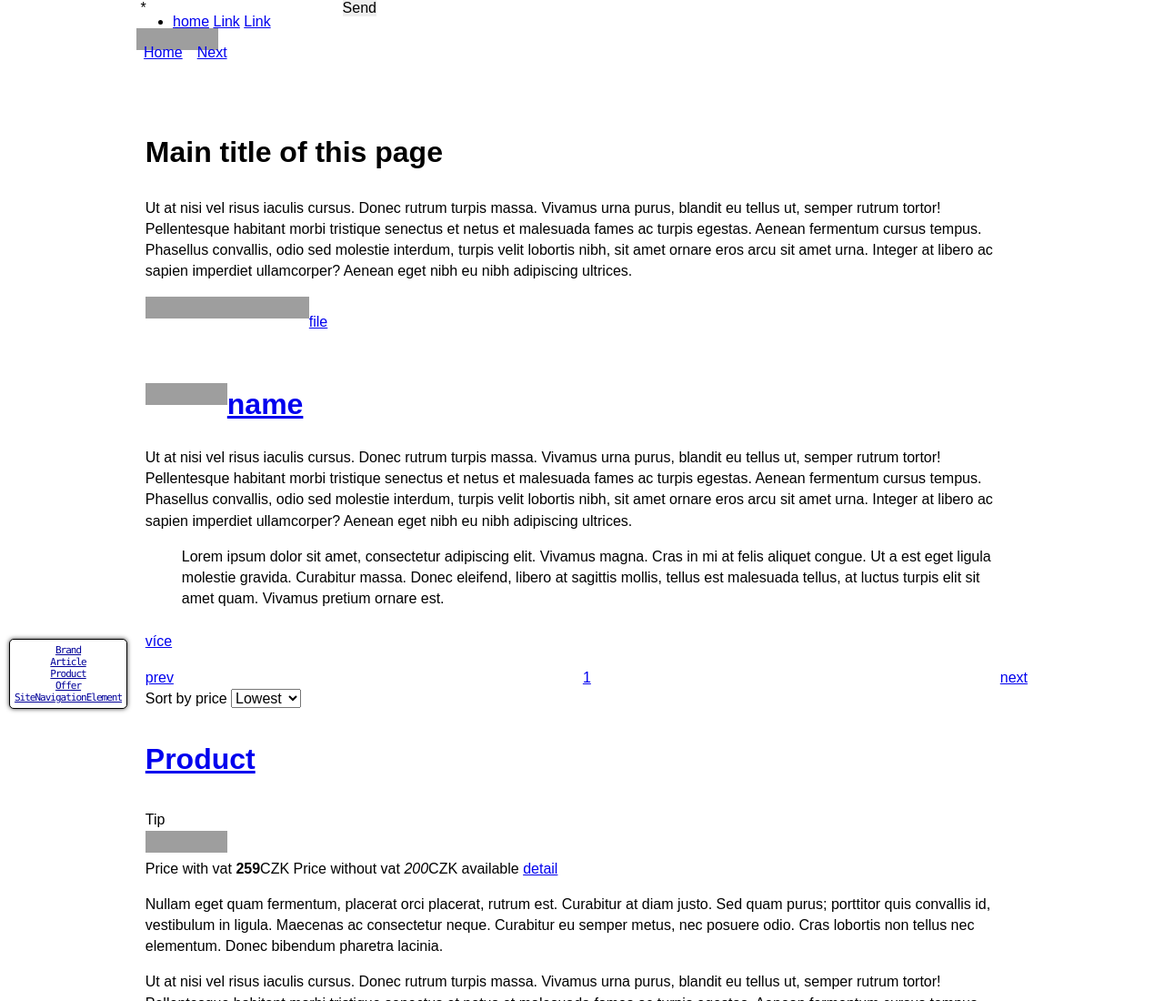
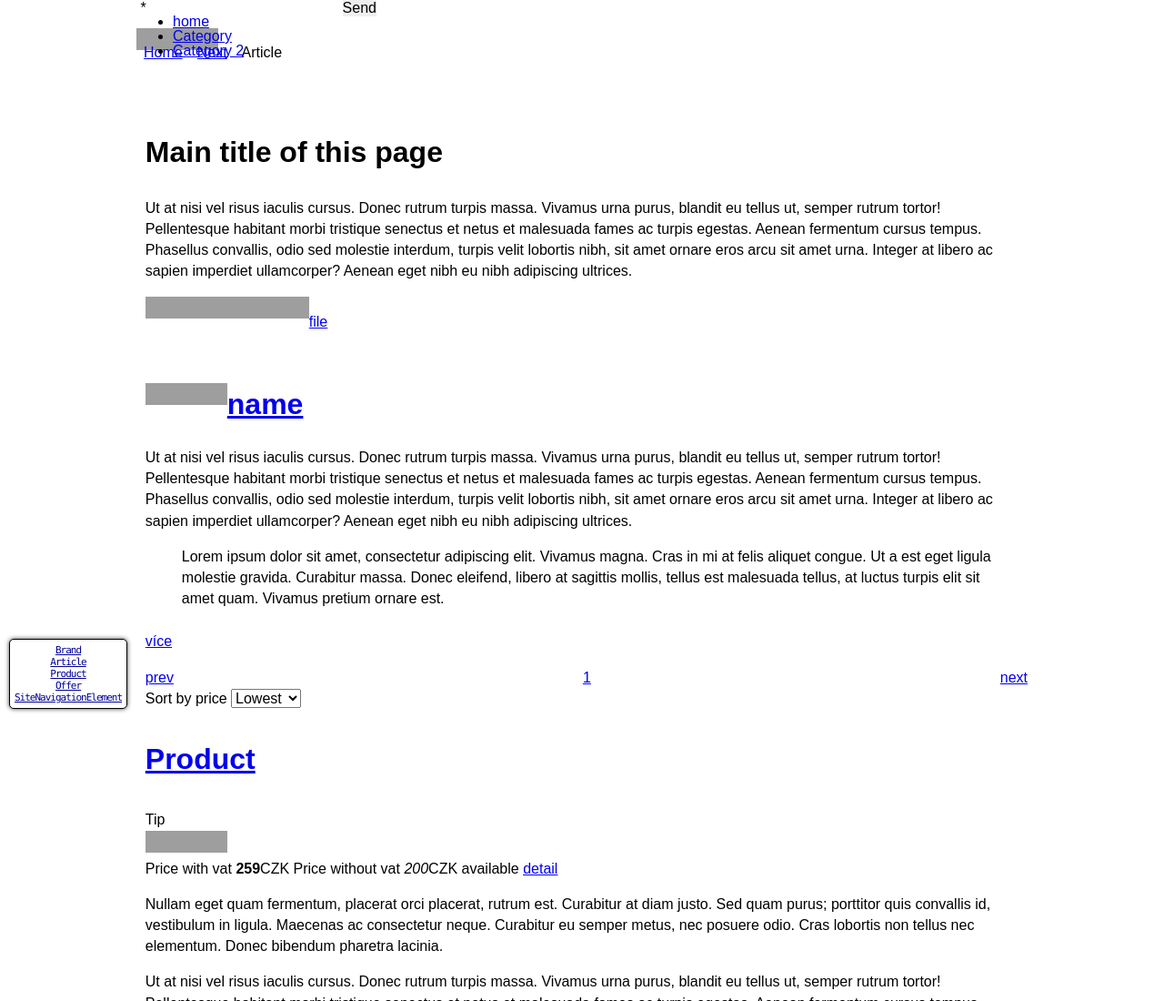
Before and after one commit to daddyy/htmlTemplate, a plain HTML site: page index.html in a window 1280 px wide. Shown: the top 1100 px of the page at 91% size. Drawn offline with nearby package versions, Linux system fonts and the light colour scheme; grey boxes are pictures that could not be loaded.

Commit message:
repair some bugs in html

```diff
--- a/index.html
+++ b/index.html
@@ -58,6 +58,7 @@ htmlTemplate - default template for everything :-)
 						<li><a href="#" title="Home">Home</a></li>
 						<!-- /if first -->
 						<li><a href="#" title="Next">Next</a></li>
+						<li>Article</li>
 					<!-- /foreach -->
 					</ul>
 
@@ -195,11 +196,9 @@ htmlTemplate - default template for everything :-)
 				<nav>
 					<ul id="nav-main" itemscope="itemscope" itemtype="http://schema.org/SiteNavigationElement">
 						<!-- foreach aMenu -->
-						<li>
-							<a href="#" title="home" itemprop="url"><span itemprop="name">home</span></a>
-							<a href="#" title="link" itemprop="url"><span itemprop="name">Link</span></a>
-							<a href="#" title="link" itemprop="url"><span itemprop="name">Link</span></a>
-						</li>
+						<li class="selected"><a href="#" title="home" itemprop="url"><span itemprop="name">home</span></a></li>
+						<li><a href="#" title="Category" itemprop="url"><span itemprop="name">Category</span></a></li>
+						<li><a href="#" title="Category 2" itemprop="url"><span itemprop="name">Category 2</span></a></li>
 						<!-- /foreachh -->
 					</ul>
 				</nav>
```
